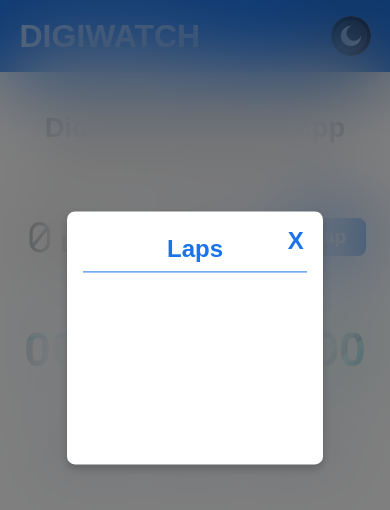
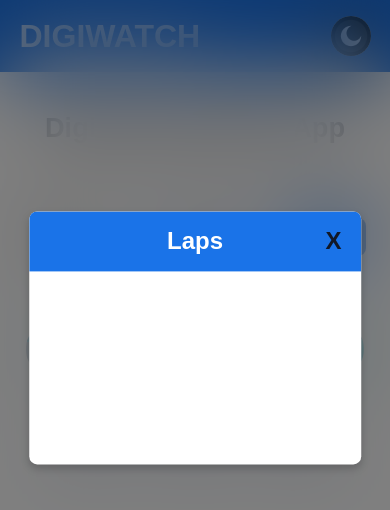
Before and after one commit to donalds6784/altschool-assignments, a plain HTML site: page index.html in a window 390 px wide. Both pictures are taken after a click on the button "View Laps". Drawn offline with Linux system fonts and the light colour scheme.

Commit message:
modified the dialog to make the header sticky and increased it's width on mobile

```diff
--- a/assets/stylesheets/main.css
+++ b/assets/stylesheets/main.css
@@ -180,10 +180,9 @@ dialog.laps-dialog {
 	width: 50%;
 	min-width: 16rem;
 	height: fit-content;
+	overflow-y: auto;
 	min-height: 30vh;
 	max-height: 50vh;
-	overflow-y: auto;
-	padding: 1rem;
 	border-radius: 0.5rem;
 	box-shadow: 0 4px 8px rgba(0, 0, 0, 0.2);
 	transform: translate(-50%, -50%);
@@ -192,6 +191,7 @@ dialog.laps-dialog {
 	z-index: 1;
 	font-size: 1.2rem;
 	text-align: center;
+	scrollbar-width: none;
 }
 
 dialog::backdrop {
@@ -205,13 +205,21 @@ dialog.laps-dialog:focus {
 	outline: none;
 }
 
-dialog.laps-dialog > h2 {
+dialog.laps-dialog > .sticky-header {
+	position: sticky;
+	top: 0;
+	width: 100%;
+}
+
+dialog.laps-dialog > .laps-list {
+	list-style: none;
+	margin: 1rem 0;
+	padding: 0 1rem;
+}
+
+dialog.laps-dialog > .sticky-header > h2 {
 	text-align: center;
 	font-size: clamp(1.5rem, 4vw, 2.5rem);
-	margin-bottom: 1rem;
-	color: var(--primary-color);
-	padding: 0.5rem 0;
-	border-bottom: 1px solid var(--primary-color);
 }
 
 dialog.laps-dialog > .laps-list > li.lap-item {
@@ -226,13 +234,13 @@ dialog.laps-dialog > .laps-list > li.lap-item:nth-child(even) {
 	background: rgba(192, 192, 192, 0.171);
 }
 
-.laps-dialog > .close-dialog-btn {
+.laps-dialog .close-dialog-btn {
 	position: absolute;
 	top: 0;
 	right: 0.2rem;
 	font-size: 1.5rem;
 	font-weight: bold;
-	color: var(--primary-color);
+	color: var(--text-color);
 	border: none;
 	cursor: pointer;
 	transition: all 0.3s ease-in-out;
@@ -240,9 +248,9 @@ dialog.laps-dialog > .laps-list > li.lap-item:nth-child(even) {
 	background-color: transparent;
 }
 
-.laps-dialog > .close-dialog-btn:hover {
+.laps-dialog .close-dialog-btn:hover {
 	transform: scale(1.1);
-	color: var(--accent-hover-color);
+	color: var(--bg-color);
 }
 
 /* end of dialog styles */
@@ -278,5 +286,16 @@ dialog.laps-dialog > .laps-list > li.lap-item:nth-child(even) {
 }
 
 /*====================================
+		Mobile responsiveness
+====================================*/
+@media (max-width: 600px) {
+	dialog.laps-dialog {
+		width: 85%;
+		min-width: 12rem;
+		min-height: 30vh;
+	}
+}
+
+/*====================================
 			End of file
 ====================================*/
--- a/index.html
+++ b/index.html
@@ -48,10 +48,12 @@
 
 					<!-- Dialog to display all the laps -->
 					<dialog class="laps-dialog" id="laps-dialog">
-						<h2>Laps</h2>
-						<button class="close-dialog-btn" type="button">
-							X
-						</button>
+						<header class="sticky-header">
+							<h2>Laps</h2>
+							<button class="close-dialog-btn" type="button">
+								X
+							</button>
+						</header>
 						<ul class="laps-list">
 							<!-- Laps will be appended here dynamically -->
 
```
